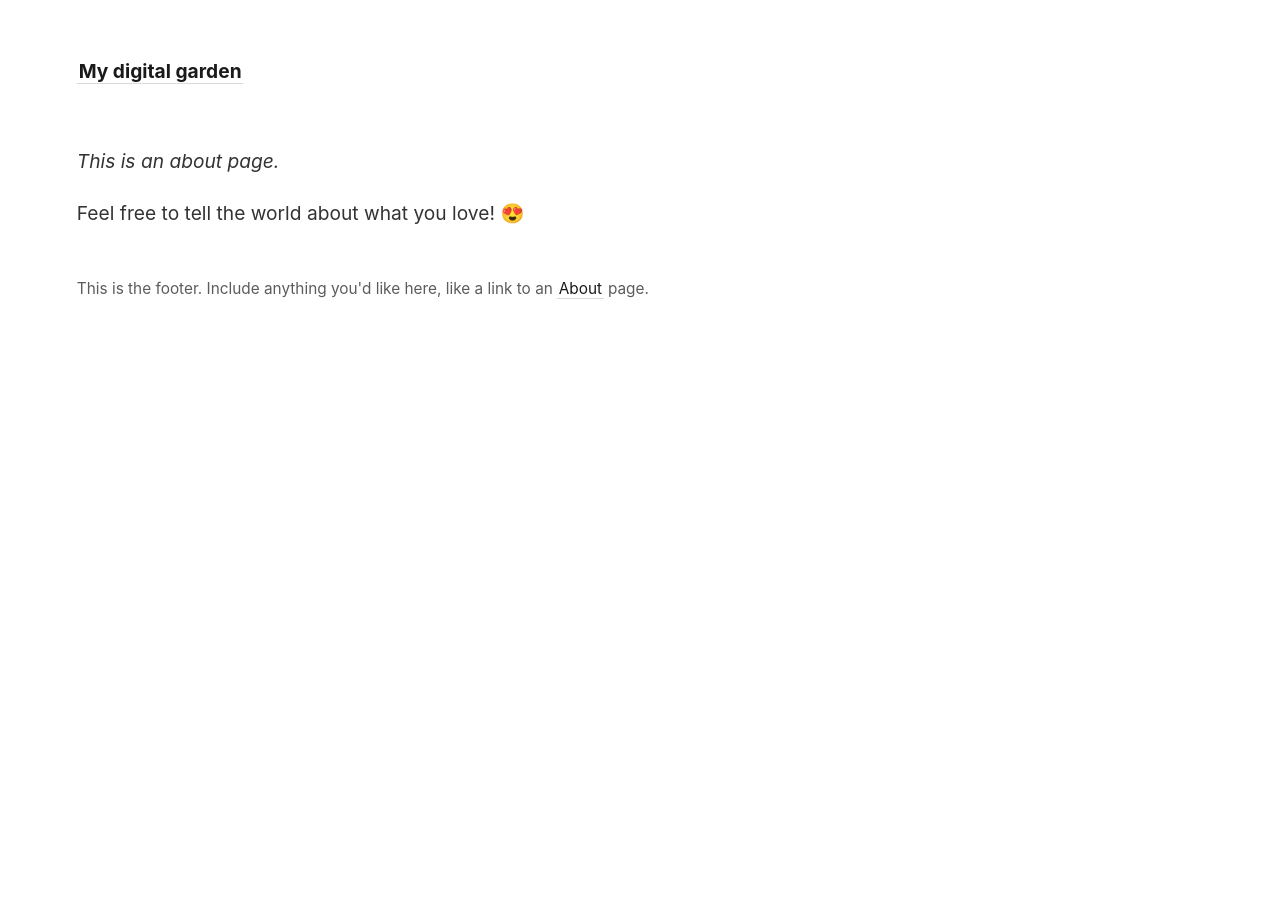
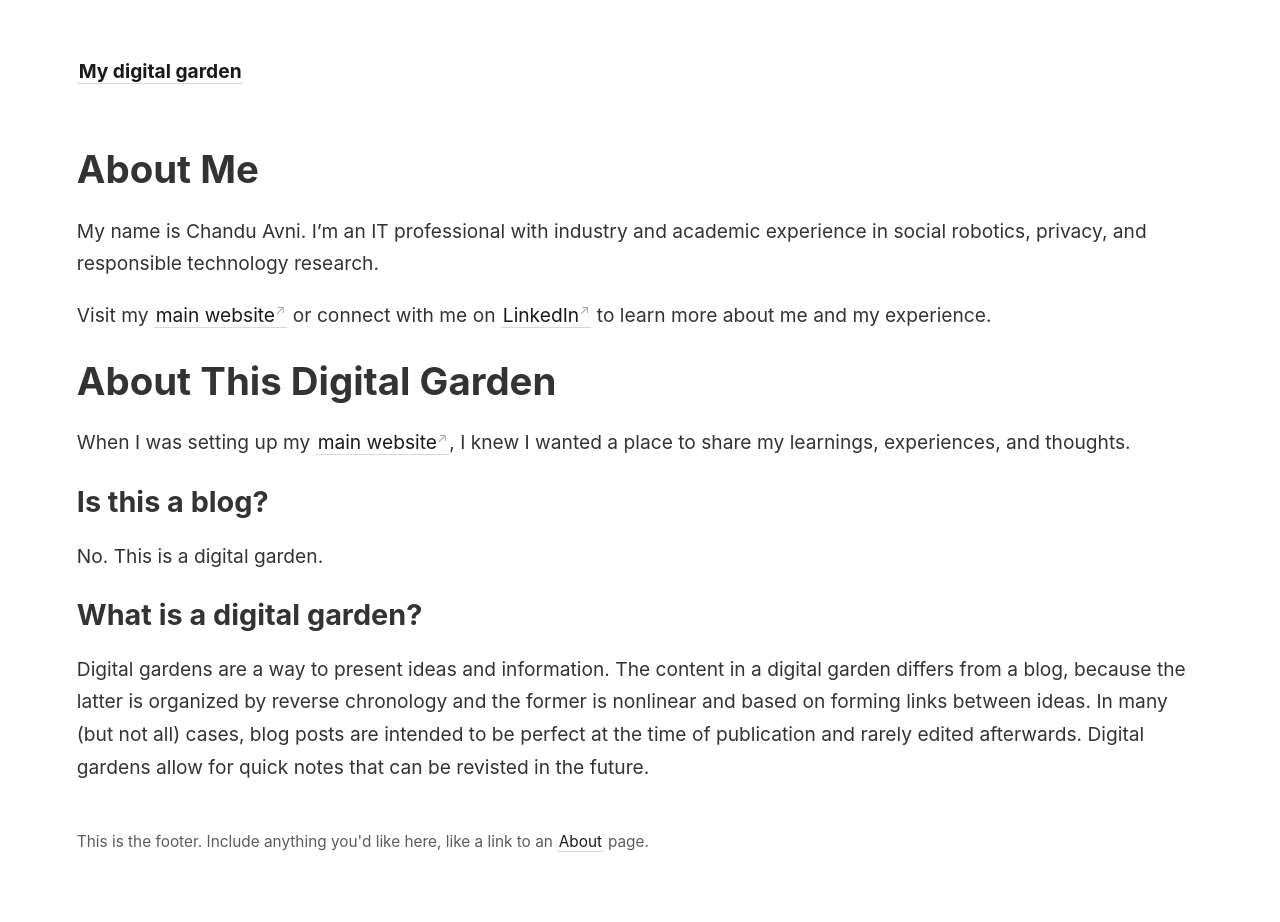
Before and after one commit to ch4ndua/chandu-avni-digital-garden, a Jekyll site: the page built from _pages/about.md, in a window 1280 px wide. Built offline with Jekyll 4.4.1, drawn with Linux system fonts in a browser that asks for light colours; before the commit the page ends 900 px from its top, so only the background shows below that.

Commit message:
Updated About page

```diff
--- a/_pages/about.md
+++ b/_pages/about.md
@@ -4,6 +4,16 @@ title: About
 permalink: /about
 ---
 
-*This is an about page.*
+# About Me
+My name is Chandu Avni. I'm an IT professional with industry and academic experience in social robotics, privacy, and responsible technology research.
 
-Feel free to tell the world about what you love! 😍
+Visit my [main website](https://chanduavni.com/) or connect with me on [LinkedIn](https://linkedin.com/in/chanduavni) to learn more about me and my experience.
+
+# About This Digital Garden
+When I was setting up my [main website](https://chanduavni.com/), I knew I wanted a place to share my learnings, experiences, and thoughts.
+
+## Is this a blog?
+No. This is a digital garden.
+
+## What is a digital garden?
+Digital gardens are a way to present ideas and information. The content in a digital garden differs from a blog, because the latter is organized by reverse chronology and the former is nonlinear and based on forming links between ideas. In many (but not all) cases, blog posts are intended to be perfect at the time of publication and rarely edited afterwards. Digital gardens allow for quick notes that can be revisted in the future.
```
